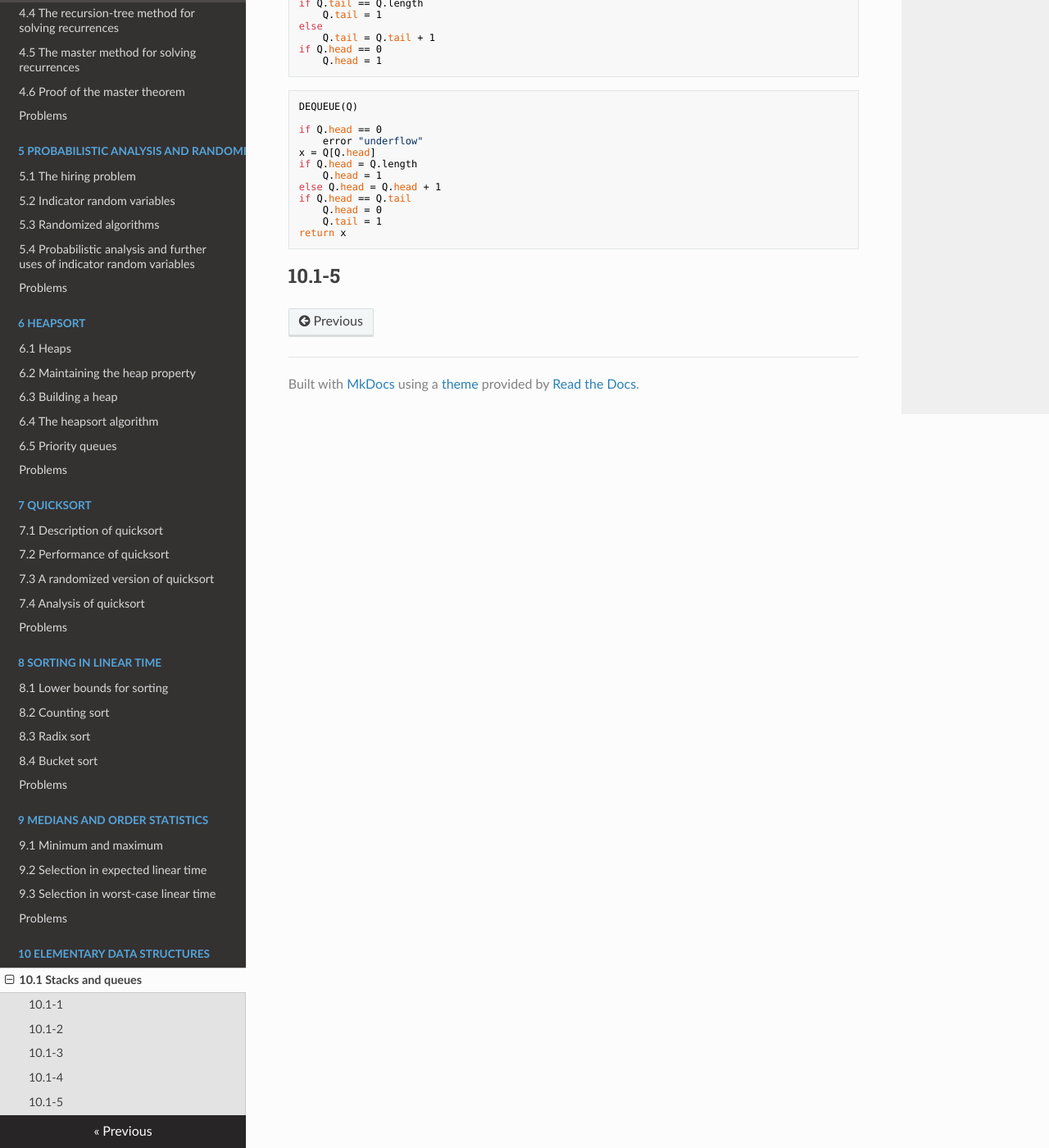
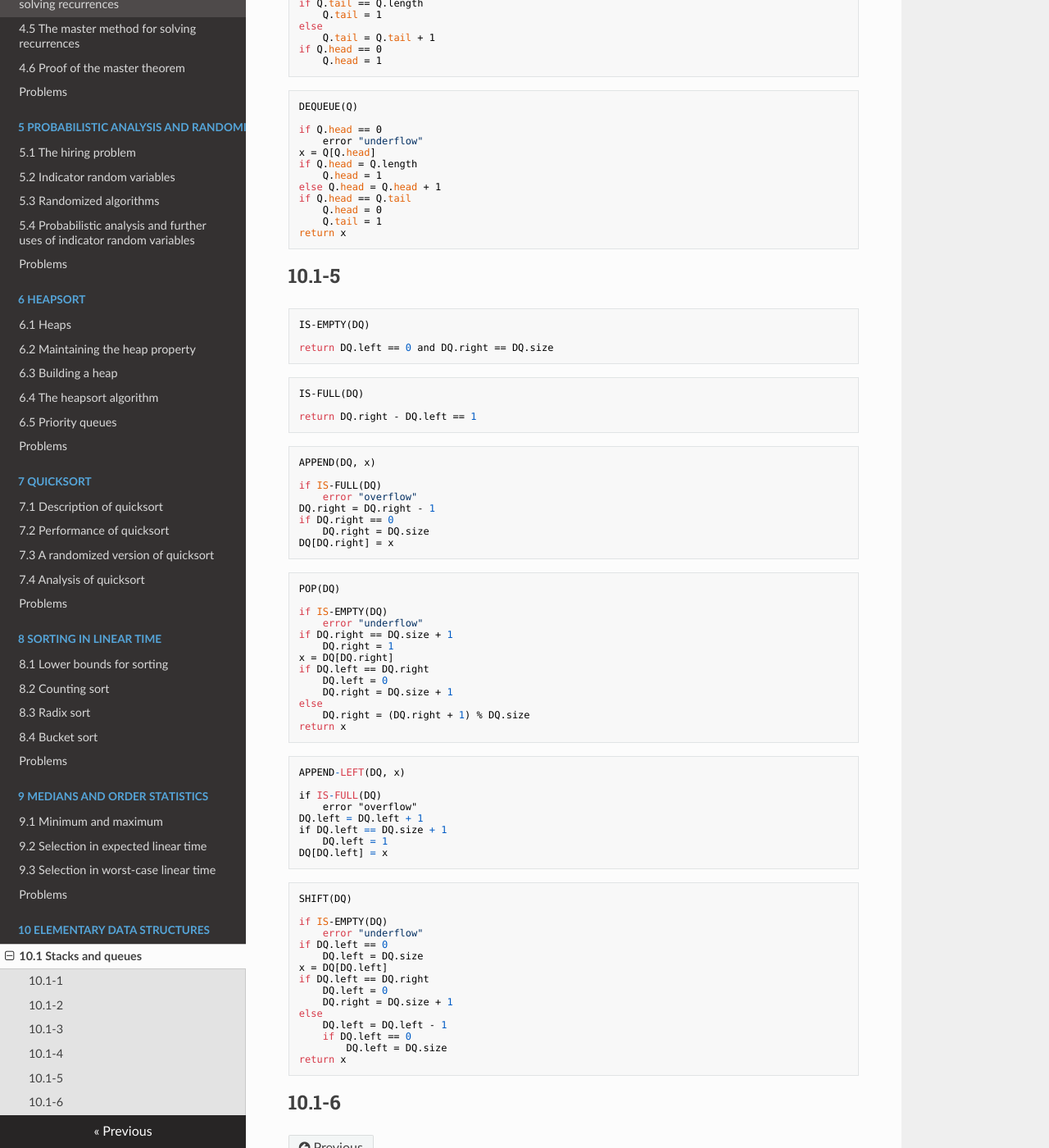
Before and after one commit to Frederick-S/Introduction-to-Algorithms-Notes, an MkDocs documentation site: the page built from docs/10-Elementary-Data-Structures/10.1-Stacks-and-queues.md, in a window 1280 px wide and 1400 px high, scrolled down 1156 px. Shown: the whole window at 82% size. Built offline with MkDocs 1.6.1, drawn with Linux system fonts in a browser that asks for light colours; nearby versions of some CDN libraries; old or Windows-style settings are respelled for this version of MkDocs.

Commit message:
Add 10.1-5

````diff
--- a/docs/10-Elementary-Data-Structures/10.1-Stacks-and-queues.md
+++ b/docs/10-Elementary-Data-Structures/10.1-Stacks-and-queues.md
@@ -41,3 +41,72 @@ return x
 ```
 
 ## 10.1-5
+```
+IS-EMPTY(DQ)
+
+return DQ.left == 0 and DQ.right == DQ.size
+```
+
+```
+IS-FULL(DQ)
+
+return DQ.right - DQ.left == 1
+```
+
+```
+APPEND(DQ, x)
+
+if IS-FULL(DQ)
+    error "overflow"
+DQ.right = DQ.right - 1
+if DQ.right == 0
+    DQ.right = DQ.size
+DQ[DQ.right] = x
+```
+
+```
+POP(DQ)
+
+if IS-EMPTY(DQ)
+    error "underflow"
+if DQ.right == DQ.size + 1
+    DQ.right = 1
+x = DQ[DQ.right]
+if DQ.left == DQ.right
+    DQ.left = 0
+    DQ.right = DQ.size + 1
+else
+    DQ.right = (DQ.right + 1) % DQ.size
+return x
+```
+
+```
+APPEND-LEFT(DQ, x)
+
+if IS-FULL(DQ)
+    error "overflow"
+DQ.left = DQ.left + 1
+if DQ.left == DQ.size + 1
+    DQ.left = 1
+DQ[DQ.left] = x
+```
+
+```
+SHIFT(DQ)
+
+if IS-EMPTY(DQ)
+    error "underflow"
+if DQ.left == 0
+    DQ.left = DQ.size
+x = DQ[DQ.left]
+if DQ.left == DQ.right
+    DQ.left = 0
+    DQ.right = DQ.size + 1
+else
+    DQ.left = DQ.left - 1
+    if DQ.left == 0
+        DQ.left = DQ.size
+return x
+```
+
+## 10.1-6
````
